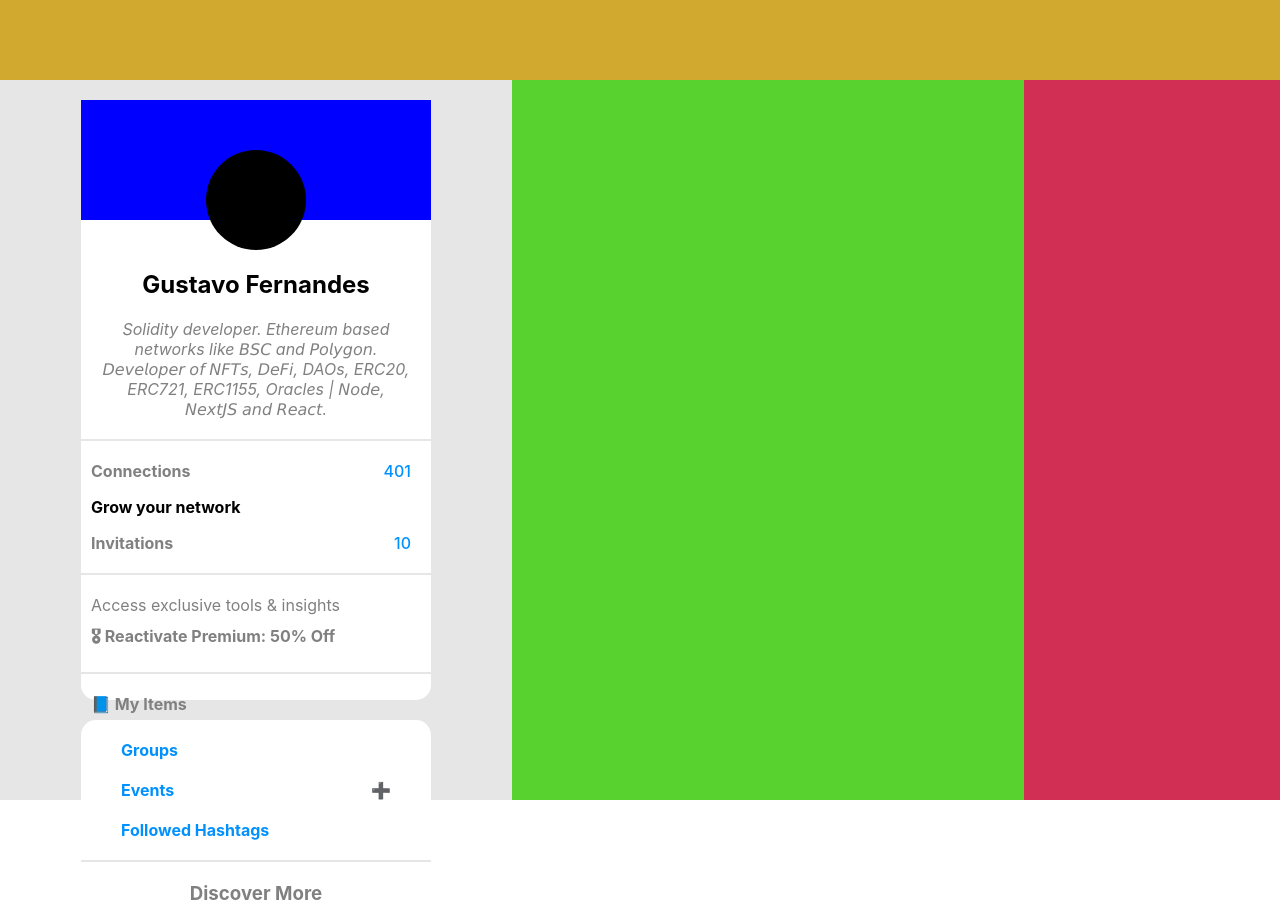
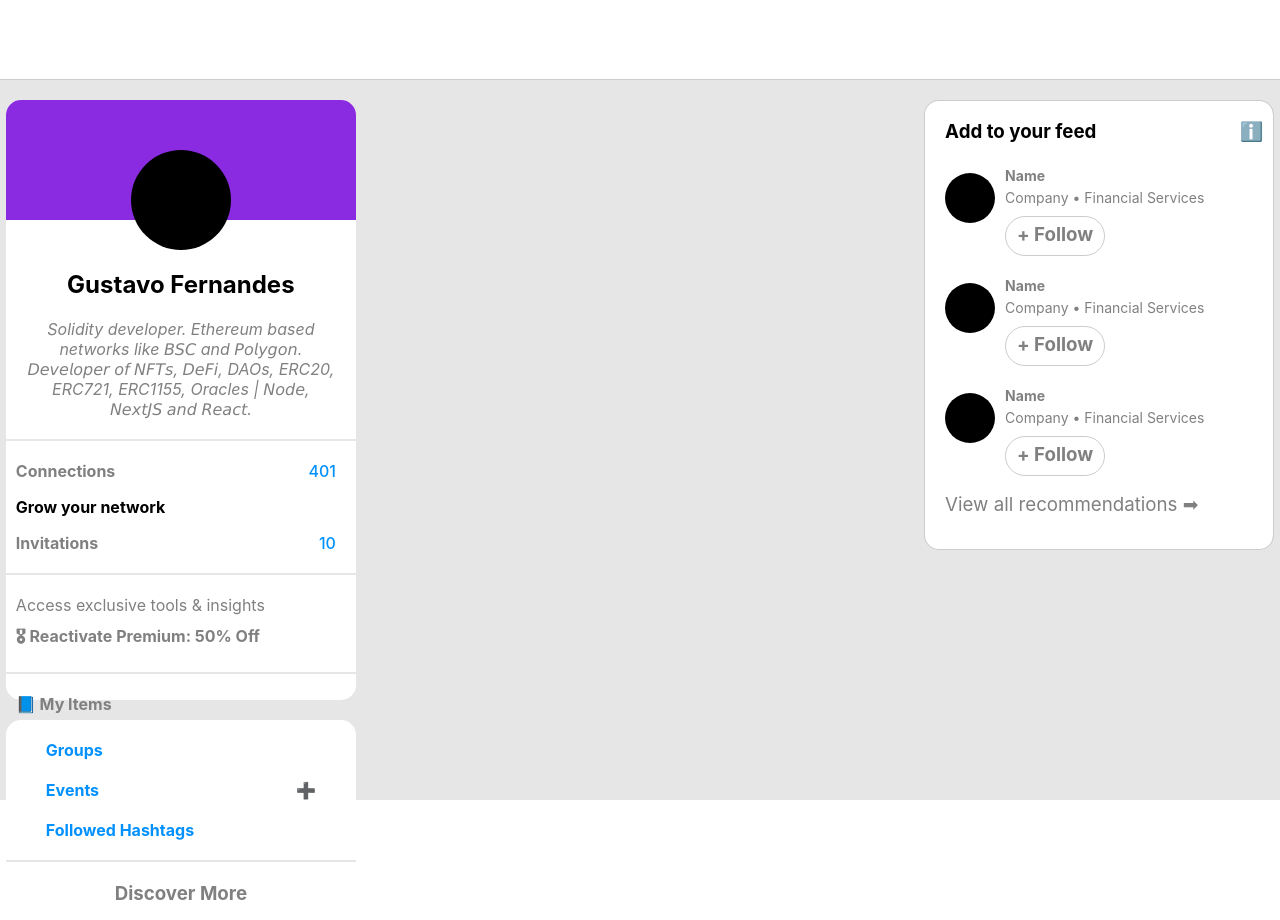
Before and after one commit to 0x-tsar/linkedin-clone, a Next.js app: page / in a window 1280 px wide. Built offline with nearby package versions, Linux system fonts and the light colour scheme.

Commit message:
panel right done

```diff
--- a/src/components/Header.jsx
+++ b/src/components/Header.jsx
@@ -3,7 +3,8 @@ import styled from "styled-components";
 
 export const HeaderComp = styled.div`
   grid-area: header;
-  background-color: #d2a92f;
+  background-color: white;
+  border-bottom: 1px solid rgba(0, 0, 0, 0.2);
 `;
 
 export const Header = () => {
--- a/src/components/Left.jsx
+++ b/src/components/Left.jsx
@@ -13,6 +13,7 @@ export const Panel = styled.div`
   height: 600px;
   margin: 20px auto;
 `;
+
 export const Panel2 = styled.div`
   background-color: white;
   border-radius: 15px;
@@ -40,11 +41,12 @@ export const Left = () => {
               {/* <img src="" alt="" /> */}
               <div
                 style={{
-                  backgroundColor: "blue",
+                  backgroundColor: "blueviolet",
                   width: "100%",
                   height: "120px",
                   margin: "0 auto",
                   paddingTop: "50px",
+                  borderRadius: "15px 15px 0 0",
                   marginBottom: "50px",
                 }}
               >
--- a/src/components/Middle.jsx
+++ b/src/components/Middle.jsx
@@ -3,7 +3,7 @@ import styled from "styled-components";
 
 export const MiddleComp = styled.div`
   grid-area: middle;
-  background-color: #58d22f;
+  background-color: #e6e6e6;
 `;
 
 export const Middle = () => {
--- a/src/components/Right.jsx
+++ b/src/components/Right.jsx
@@ -3,11 +3,107 @@ import styled from "styled-components";
 
 export const RightComp = styled.div`
   grid-area: right;
-  background-color: #d22f55;
+  background-color: #e6e6e6;
 `;
 
+export const Panel = styled.div`
+  background-color: white;
+  border-radius: 15px;
+  width: 350px;
+  height: 450px;
+  border: 1px solid rgba(0, 0, 0, 0.2);
+  margin: 20px auto;
+`;
+
+export const Item = styled.div`
+  width: calc(100% - 20px);
+  height: 100px;
+  margin: 0;
+  margin-top: 10px;
+  display: flex;
+
+  .bt {
+    color: gray;
+    :hover {
+      color: white;
+      background-color: #9500ff;
+    }
+  }
+`;
+
+export const ItemComponent = () => {
+  return (
+    <Item>
+      <div
+        style={{
+          width: "50px",
+          height: "50px",
+          margin: "20px 0",
+          marginRight: "10px",
+          backgroundColor: "black",
+          borderRadius: "25px",
+        }}
+      ></div>
+      <div>
+        <p style={{ marginBottom: 0, color: "gray", fontSize: "14px" }}>Name</p>
+        <p
+          style={{
+            marginBottom: 0,
+            color: "gray",
+            fontSize: "14px",
+            marginTop: "5px",
+            fontWeight: 400,
+          }}
+        >
+          Company • Financial Services
+        </p>
+        <div
+          style={{
+            width: "100px",
+            height: "40px",
+            borderRadius: "20px",
+            border: "1px solid rgb(0,0,0,0.2)",
+            marginTop: "10px",
+            textAlign: "center",
+            paddingTop: "6px",
+            cursor: "pointer",
+          }}
+          className="bt"
+        >
+          + Follow
+        </div>
+      </div>
+    </Item>
+  );
+};
+
 export const Right = () => {
-  return <RightComp></RightComp>;
+  return (
+    <RightComp>
+      <Panel>
+        <h3 style={{ marginLeft: "20px", marginBottom: "20px" }}>
+          Add to your feed
+          <p
+            style={{
+              float: "right",
+              padding: "0px",
+              margin: "0px",
+              marginRight: "10px",
+            }}
+          >
+            ℹ️
+          </p>
+          <ItemComponent />
+          <ItemComponent />
+          <ItemComponent />
+        </h3>
+
+        <h3 style={{ color: "gray", fontWeight: "400", margin: "20px" }}>
+          View all recommendations ➡
+        </h3>
+      </Panel>
+    </RightComp>
+  );
 };
 
 export default Right;
--- a/src/pages/index.jsx
+++ b/src/pages/index.jsx
@@ -9,13 +9,11 @@ import Right from "../components/Right";
 
 export const Container = styled.div`
   display: grid;
-  grid-template-columns: 2fr 2fr 1fr;
+  grid-template-columns: 1.3fr 2fr 1.3fr;
   grid-template-rows: 80px calc(100vh - 80px) 1fr;
   grid-template-areas:
     "header header header"
     "left middle right";
-
-  /* overflow-y: hidden; */
 `;
 
 export default function Home() {
```
